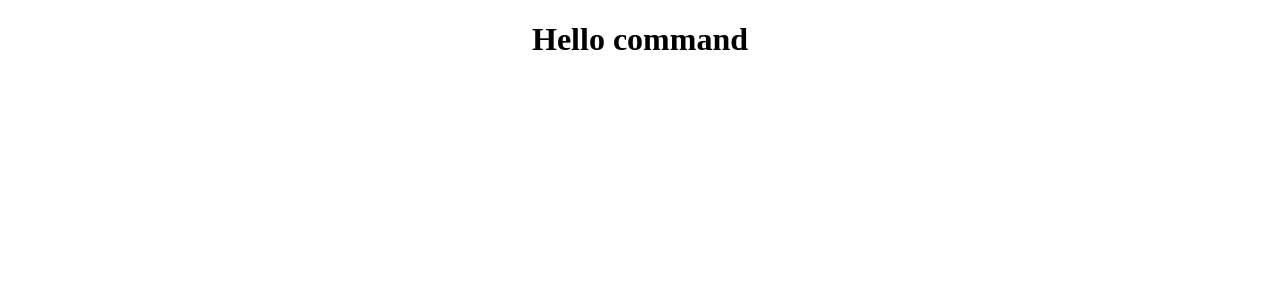
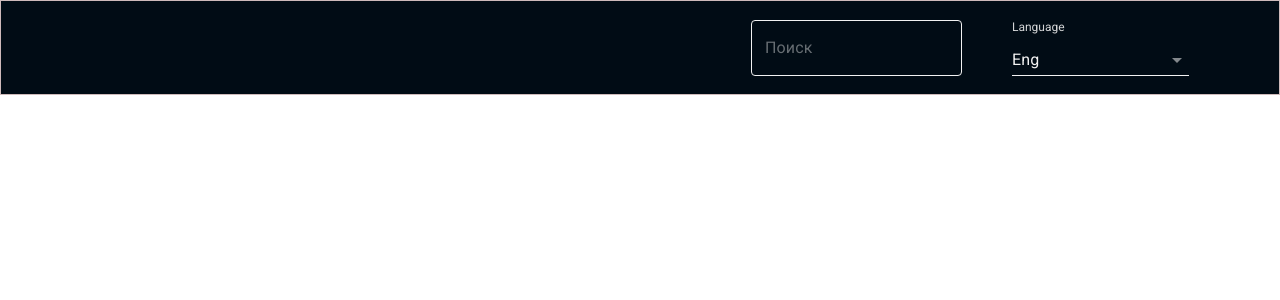
Before and after one commit to BurnTree1/travel-app, a React (Create React App) app: page / in a window 1280 px wide. Shown: the top 300 px of the page. Built offline with nearby package versions, Linux system fonts and the light colour scheme.

Commit message:
feat: add basic page layout, add Header

```diff
--- /dev/null
+++ b/src/components/App.css
@@ -0,0 +1,23 @@
+@import url('https://fonts.googleapis.com/css2?family=Roboto:wght@400;500&display=swap');
+
+*,
+*:before,
+*:after {
+    box-sizing: border-box;
+}
+
+body {
+    font-family: 'Roboto', sans-serif;
+    font-size: 18px;
+    color: #000;
+    margin: 0 auto;
+}
+h1,h2,h3,h4,h5,h6 {
+    margin: 0;
+}
+
+img {
+    display: block;
+    max-width: 100%;
+    height: auto;
+}
--- a/src/components/App.jsx
+++ b/src/components/App.jsx
@@ -1,8 +1,10 @@
 import React from 'react';
+import {MainPage} from "./MainPage/MainPage";
+import './App.css'
 
 const App = () => (
-    <div>
-        <h1 align="center">Hello command</h1>
+    <div className='app'>
+        <MainPage/>
     </div>
 );
 
--- /dev/null
+++ b/src/components/Footer/Footer.jsx
@@ -0,0 +1,9 @@
+import React from "react";
+
+export const Footer = () => {
+    return (
+        <div>
+
+        </div>
+    )
+}
--- /dev/null
+++ b/src/components/Header/Header.css
@@ -0,0 +1,19 @@
+.app .MuiInputBase-root {
+    color: #F2F2F2;;
+}
+
+.app .MuiInput-underline:before {
+    border-bottom: 1px solid #F2F2F2;
+}
+
+.app .MuiSelect-icon {
+    color: #83888c;
+}
+
+.app .MuiOutlinedInput-notchedOutline {
+    border-color: #F2F2F2;
+}
+
+.app .MuiFormControl-root {
+    width: 100%;
+}
--- /dev/null
+++ b/src/components/Header/Header.jsx
@@ -0,0 +1,30 @@
+import React from "react";
+//import logo from '../../assets/image/logo.svg'
+//import avatar from '../../assets/image/avatar.svg'
+import styles from './Header.module.css'
+import './Header.css'
+import {Search} from "./Search/Search";
+import {LanguageSelect} from "./LanguageSelect/LanguageSelect";
+
+
+export const Header = () => {
+    return (
+        <div>
+            <div className={styles.header}>
+                <a href="/" className="header__link">
+                    <img src='' alt="" className="logo"/>
+                </a>
+                <div className={styles.header__right}>
+                    <Search/>
+                    <div className={styles.language}>
+                        <span className={styles.language__text}>Language</span>
+                        <LanguageSelect/>
+                    </div>
+                    <div className="avatar">
+                        <img src="" alt="" className="avatar__img"/>
+                    </div>
+                </div>
+            </div>
+        </div>
+    )
+}
--- /dev/null
+++ b/src/components/Header/Header.module.css
@@ -0,0 +1,33 @@
+.header {
+    height: 95px;
+    padding: 20px 40px;
+    background: #010C15;
+    border: 1px solid #CEBABA;
+    display: flex;
+    align-items: center;
+    justify-content: space-between;
+}
+
+.language {
+    width: 177px;
+    display: flex;
+    flex-direction: column;
+    margin-right: 50px;
+    margin-left: 50px;
+}
+
+.language__text {
+    font-size: 12px;
+    color: #F2F2F2;
+    opacity: 0.87;
+    padding-bottom: 10px;
+}
+
+.select {
+    color: #fff;
+}
+
+.header__right {
+    display: flex;
+    align-items: center;
+}
--- /dev/null
+++ b/src/components/Header/LanguageSelect/LanguageSelect.jsx
@@ -0,0 +1,28 @@
+import React from "react";
+import styles from "../Header.module.css";
+import Select from "@material-ui/core/Select";
+import MenuItem from "@material-ui/core/MenuItem";
+import FormControl from "@material-ui/core/FormControl";
+import '../Header.css'
+
+export const LanguageSelect = () => {
+    const [lang, setLang] = React.useState('en');
+    const handleChange = (event) => {
+        setLang(event.target.value)
+    }
+    return (
+        <div>
+            <FormControl className={styles.formControl}>
+                <Select
+                    id="select"
+                    value={lang}
+                    onChange={handleChange}
+                >
+                    <MenuItem value={'en'}>Eng</MenuItem>
+                    <MenuItem value={'ru'}>Ru</MenuItem>
+                    <MenuItem value={'de'}>De</MenuItem>
+                </Select>
+            </FormControl>
+        </div>
+    )
+}
--- /dev/null
+++ b/src/components/Header/Search/Search.js
@@ -0,0 +1,14 @@
+import React, {useState} from "react";
+import TextField from "@material-ui/core/TextField";
+
+export const Search = () => {
+    const [searchText, setSearchText] = useState('')
+    const onSearchChange = (event) => {
+        setSearchText(event.target.value);
+    }
+    return (
+        <div>
+            <TextField id="search" value={searchText} onChange={onSearchChange} variant="outlined" placeholder='Поиск' />
+        </div>
+    )
+}
--- /dev/null
+++ b/src/components/MainPage/Cards/Cards.jsx
@@ -0,0 +1,9 @@
+import React from "react";
+
+export const Cards = () => {
+    return (
+        <div>
+
+        </div>
+    )
+}
--- /dev/null
+++ b/src/components/MainPage/MainPage.jsx
@@ -0,0 +1,14 @@
+import React from "react";
+import {Header} from "../Header/Header";
+import {Footer} from "../Footer/Footer";
+import {Cards} from "./Cards/Cards";
+
+export const MainPage = () => {
+    return (
+        <div>
+            <Header/>
+            <Cards/>
+            <Footer/>
+        </div>
+    )
+}
--- a/src/index.jsx
+++ b/src/index.jsx
@@ -2,7 +2,8 @@ import React from 'react';
 import ReactDOM from 'react-dom';
 import {Provider} from 'react-redux';
 import store from './store';
-import App from './components/App';
+import App from "./components/App";
+
 
 const Root = () => (
     <Provider store={store}>
```
